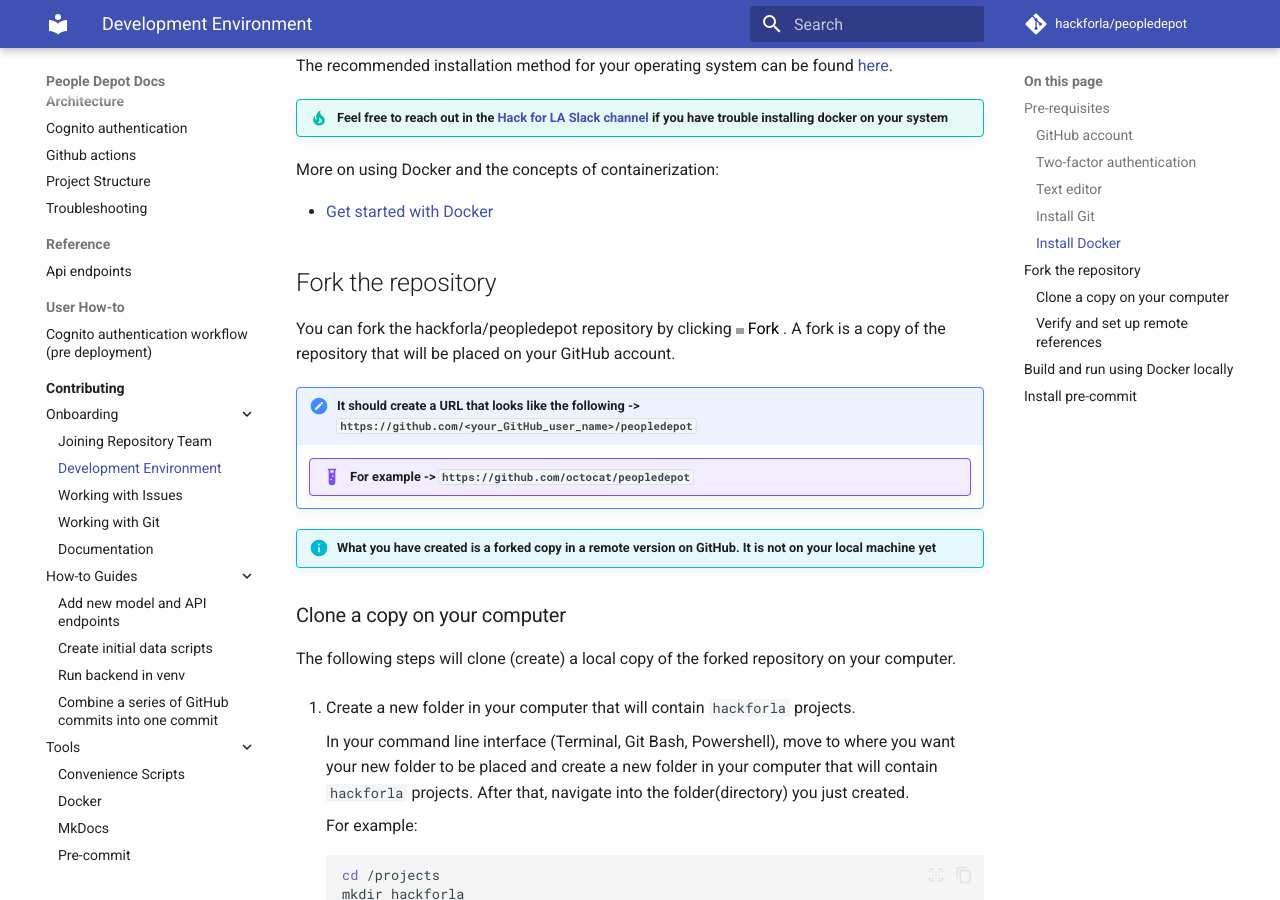
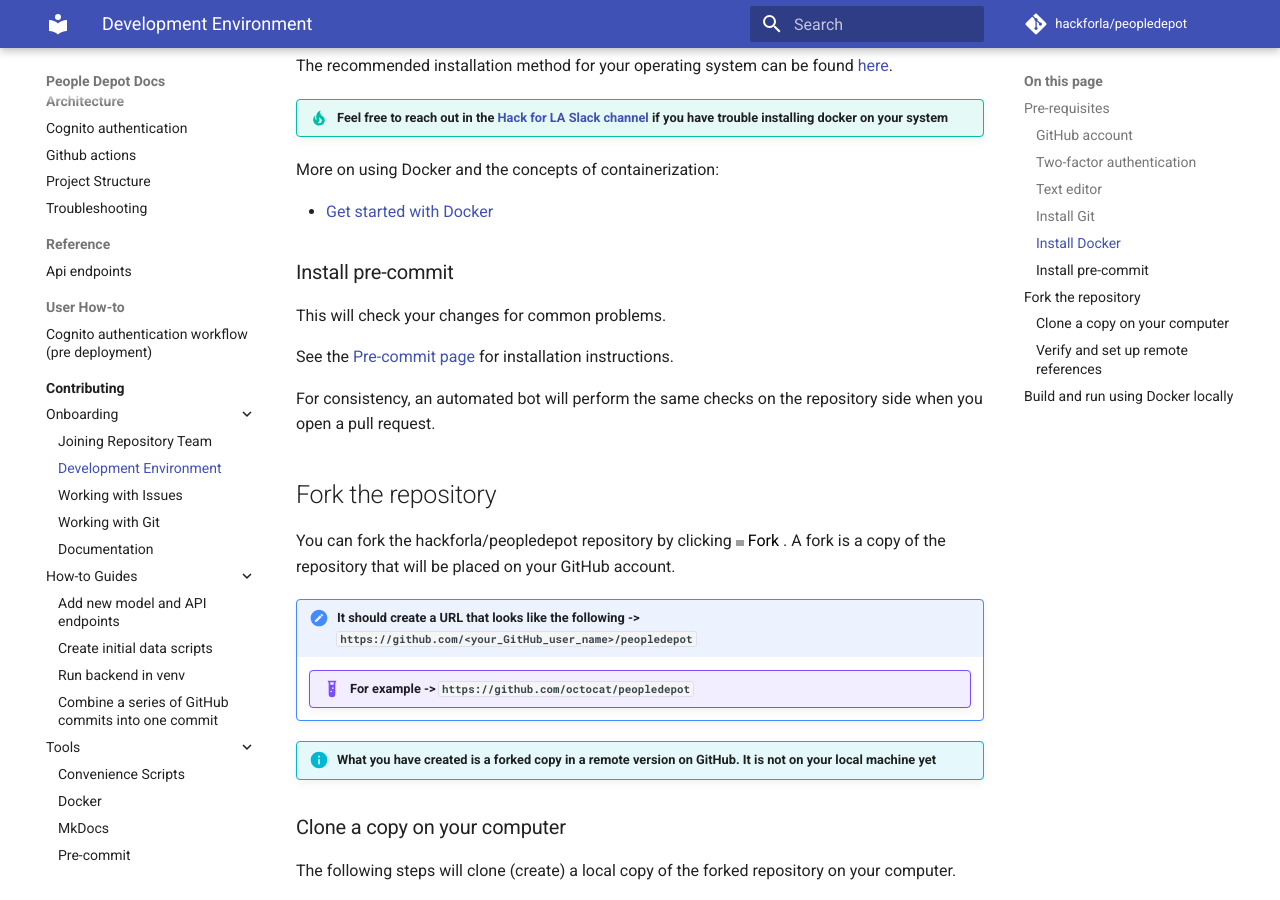
Before and after one commit to hackforla/peopledepot, an MkDocs documentation site: the page built from docs/contributing/dev_environment.md, in a window 1280 px wide and 900 px high, scrolled down 1252 px. Built offline with MkDocs 1.6.1 and Material for MkDocs 9.7.7, drawn with Linux system fonts in a browser that asks for light colours; comment, search, counter and statistics services are not loaded; some of the changed text lies outside the part shown; grey boxes are pictures that could not be loaded.

Commit message:
docs: move pre-commit into dev environment pre-requisites

```diff
--- a/docs/contributing/dev_environment.md
+++ b/docs/contributing/dev_environment.md
@@ -56,6 +56,14 @@ The recommended installation method for your operating system can be found [here
 More on using Docker and the concepts of containerization:
 
 - [Get started with Docker](https://docs.docker.com/get-started/)
+
+### Install pre-commit
+
+This will check your changes for common problems.
+
+See the [Pre-commit page](tools/pre-commit.md) for installation instructions.
+
+For consistency, an automated bot will perform the same checks on the repository side when you open a pull request.
 
 ## Fork the repository
 
```
Also changed, not shown: other parts of docs/contributing/dev_environment.md (+0 -8 lines).
